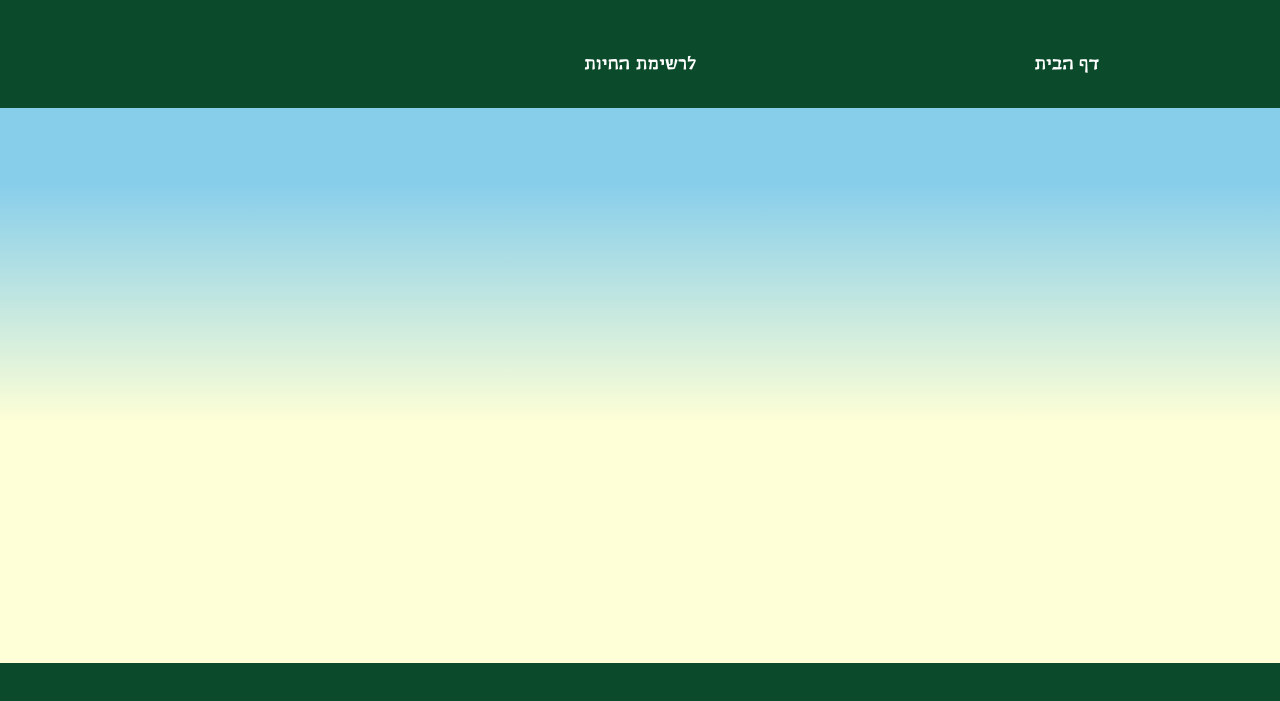
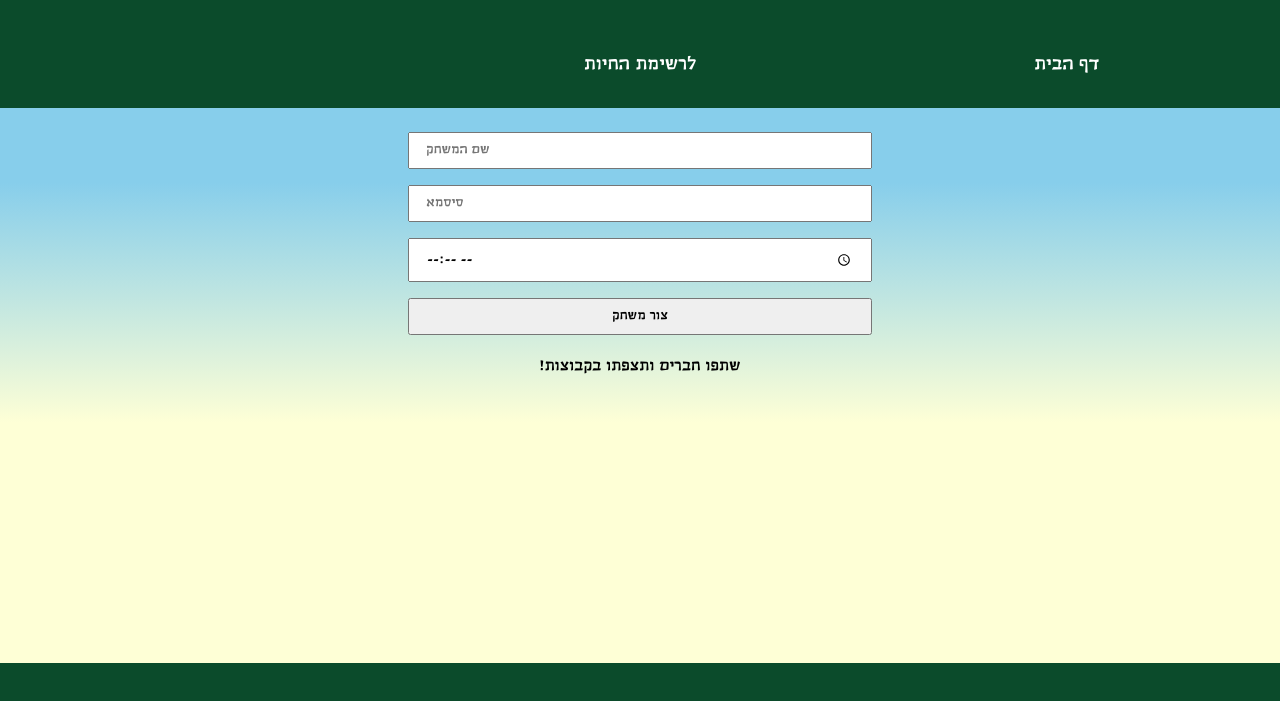
Before and after one commit to gavrielrom/Gavriel_Rom, a plain HTML site: page Views/CreateGame.html in a window 1280 px wide. Shown: the part 57-758 px from the top of the page. Drawn offline with Linux system fonts and the light colour scheme; files whose address does not match are found by name.

Commit message:
Homepage and create game are connected, but some estetic twicking still nedded.

```diff
--- a/Static/Animals.css
+++ b/Static/Animals.css
@@ -1,6 +1,7 @@
 * {
     font-family: hand;
     box-sizing: border-box;
+
 }
 :root{
 --SandYellow: #feffd6;
@@ -19,6 +20,10 @@ font-weight: bold;
 min-height: 100vh;
 display: flex;
 flex-direction: column;
+justify-content: center;
+
+
+
 }
 .header{
 background-color: #0b4b2b;
@@ -46,7 +51,7 @@ line-height: 20px;
 }
 
 .topnav a {
-float:right;
+float: right;
 display: block;
 width:33.3333%;
 min-width: 60px;
@@ -63,10 +68,7 @@ background-color: var(--Lightgray);
 color: black;
 }
 
-.topnav a.active {
-background-color: var(--LightGreen);
-color: white;
-}
+
 .JoinGame {
 min-width: 100px;
 grid-area: left;
@@ -76,7 +78,7 @@ width: 15vw;
 padding: 10px 16px;
 margin-right: 50%;
 margin-top: 10%;
-color: white;
+color:#fff;
 background-color: var(--DarkGreen);
 cursor: pointer;
 }
@@ -124,8 +126,43 @@ min-height: 25px;
 padding:var(--DarkGreen) ;
 margin-top: auto;
 }
+@font-face {
+    font-family: hand;
+    src: url(../FontsAndImg/trashim/trashim/trashimclm-bold-webfont.ttf);
+    }
 
-@font-face {
-font-family: hand;
-src: url(../FontsAndImg/trashim/trashim/trashimclm-bold-webfont.ttf);
-}
+/*Create New Game*/
+
+.form-wrap {
+    background:transparent;
+    width: 40vw;
+  }
+
+  .signup-form{
+    margin: 2vh;
+    display: grid;
+    grid-template-areas:
+    'username'
+    'passward'
+    'time'
+    'create'
+    'goodluck'
+    ;
+  }
+  .input {
+    padding: 10px 16px;
+    margin: 1vh;
+  }
+  .input .user_name{
+    grid-area:username ;
+  }
+  .intup .user_pass{
+    grid-area: passward;
+  }
+  .inout .End_Time{
+    grid-area: time;
+  }
+  .Create_Game_btn{
+    padding: 10px 16px;
+    margin: 1vh;
+  }
--- a/Views/CreateGame.html
+++ b/Views/CreateGame.html
@@ -8,12 +8,24 @@
         <div class="allcontainer">
              <div class="header"><h1>מלך החיות</h1></div>
                         <div class="topnav">
-                            <a href="#about"><h3>דף הבית</h3></a>
+                            <a href="../Views/Home page.html"><h3>דף הבית</h3></a>
                             <a href="#about"><h3>לרשימת החיות</h3></a>
                         </div>
-
-
-
+                        <center><div class="form-wrap"><center>
+                                <div class="SighUp">
+                                    <form class="signup-form" action="" method="post">
+                                        <input type="text" class="input" id="user_name" placeholder="שם המשחק">
+                                        <input type="password" class="input" id="user_pass" placeholder="סיסמא">
+                                        <input type="time" class="input" id="End_Time" placeholder="">
+                                        <input type="submit" class="Create_Game_btn" value="צור משחק">
+                                    </form><!--.login-form-->
+                                    <div class="help-text">
+                                        <p>!שתפו חברים ותצפתו בקבוצות</p>
+                                    </div>
+                                </div>
+                            </center>
+                        </div>
+                    </center>
         </div>
         <div class="footer"></div>
     </body>
```
Also changed, not shown: Views/Home page.html (+3 -3 lines).
